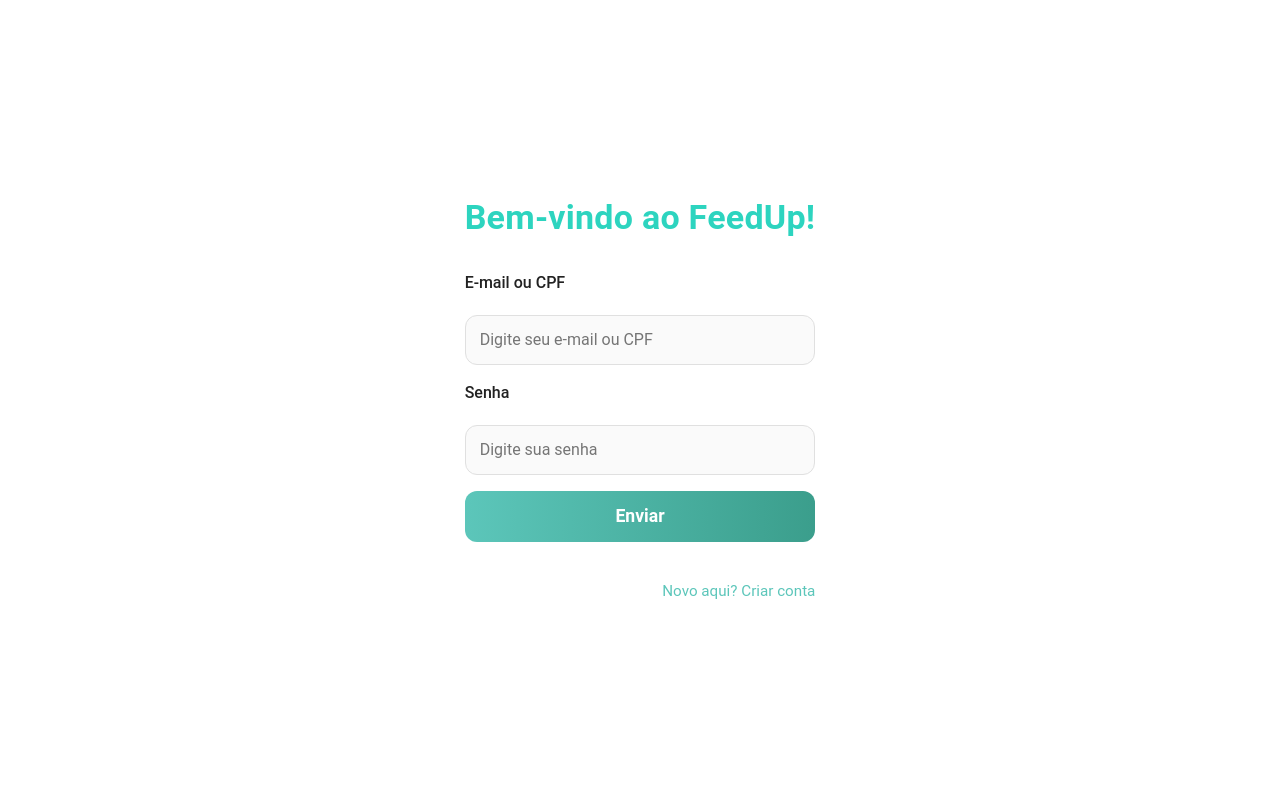
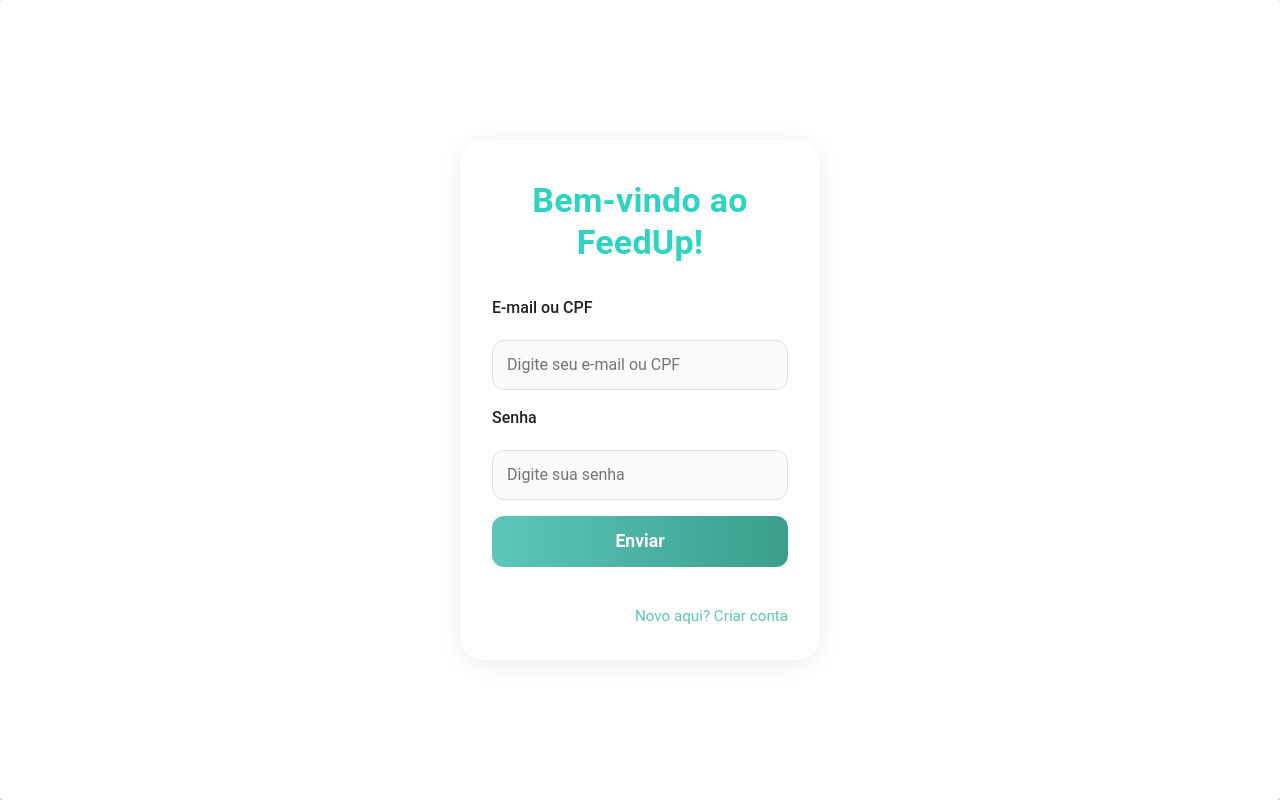
Before and after one commit to HenriqueX24/PSW, a React (Vite) app in the folder FeedUP-2.0/: page /login in a window 1280 px wide. Built offline with nearby package versions, Linux system fonts and the light colour scheme; data requests are answered from the project's data file.

Commit message:
add box login

```diff
--- a/FeedUP-2.0/src/pages/Login/Login.jsx
+++ b/FeedUP-2.0/src/pages/Login/Login.jsx
@@ -37,10 +37,14 @@
   };
 
   return (
+    <>
     <Box
       fullWidth
       margin="normal"
       sx={{
+        borderStyle: "solid",
+        borderColor: "grey.400",
+        borderWidth: 1,
         display: "flex",
         border: "1px grey",
         borderRadius: 1,
@@ -49,8 +53,8 @@
         flexGrow: 5,
       }}
     >
-      <Container className={styles.loginPageWrapper} maxWidth={360}>
-    <div className={styles.loginConteiner} >
+      <Container className={styles.loginPageWrapper} maxWidth={"xs"}>
+    <div className={styles.loginContainer} >
       <Typography
             component="h1"
             variant="h4"
@@ -90,5 +94,6 @@
     </div>
     </Container>
     </Box>
+    </>
   );
 }
```
